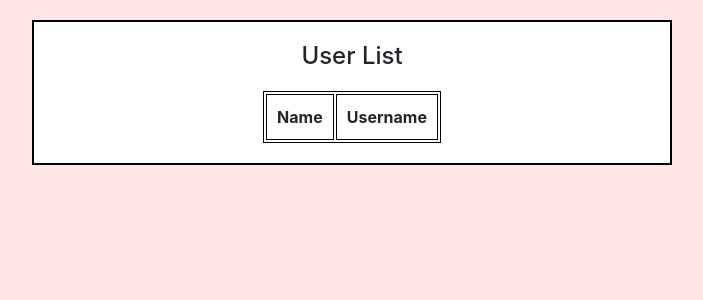
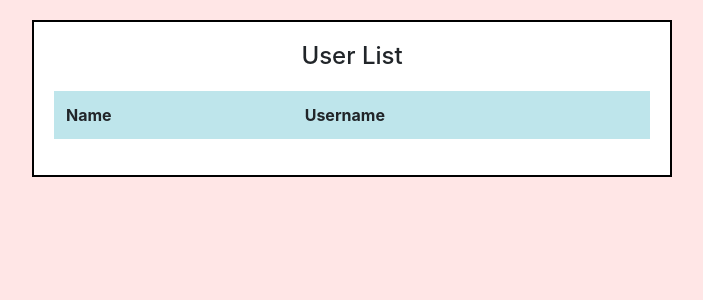
Before and after one commit to decapitator007/CodeHub, a Django app: page /list/ in a window 1280 px wide. Shown: the part 161-461 px from the top of the page, without its empty margins (288-991 px from the left). Run offline with Django 3.2, Linux system fonts and the light colour scheme; lists and menus that the app fills with data are empty; some libraries are stand-ins or nearby versions.

Commit message:
Table Styling

```diff
--- a/CodeHub/forms.py
+++ b/CodeHub/forms.py
@@ -15,9 +15,9 @@ class QForm(forms.ModelForm):
     class Meta:
         model=Question
         fields=('content',)
-        labels={'content':'Your Question'}
+        labels={'content':''}
 class AForm(forms.ModelForm):
     class Meta:
         model=Answer
         fields=('content',)
-        labels={'content':'Your Answer'}
+        labels={'content':''}
--- a/CodeHub/static/css/style.css
+++ b/CodeHub/static/css/style.css
@@ -91,17 +91,10 @@ hr{
 table{
   margin:auto;
   margin-top:20px;
-  border:1px solid black;
-  border-collapse:separate;
 }
 td{
-  border:1px solid black;
-  border-collapse:separate;
   padding:10px;
 }
 th{
-  border:1px solid black;
-  border-collapse:separate;
   padding:10px;
-  text-align:center;
 }
--- a/CodeHub/templates/CodeHub/list.html
+++ b/CodeHub/templates/CodeHub/list.html
@@ -2,8 +2,8 @@
 {%block content%}
 <div class="content">
     <h4>User List</h4>
-    <table>
-        <thead>
+    <table class="table table-striped table-hover table-borderless">
+        <thead class="table-info">
             <tr>
                 <th>Name</th>
                 <th>Username</th>
--- a/CodeHub/templates/CodeHub/new_ques.html
+++ b/CodeHub/templates/CodeHub/new_ques.html
@@ -1,7 +1,7 @@
 {%extends 'CodeHub/form_base.html'%}
 {%block content%}
 <div class="content">
-    <h4>Ask a Question</h4>
+    <h4>Ask a Question</h4><br>
     <form method="POST" class="content-form">
         {%csrf_token%}
         {{form.as_p}}
--- a/CodeHub/templates/CodeHub/profile.html
+++ b/CodeHub/templates/CodeHub/profile.html
@@ -2,7 +2,7 @@
 {%block content%}
 <div class="content">
     <h4>User Details</h4>
-    <table>
+    <table class="table table-striped table-hover table-borderless">
         <tbody>
             <tr>
                 <td><b>Name</b></td>
--- a/CodeHub/views.py
+++ b/CodeHub/views.py
@@ -31,13 +31,11 @@ def schedule(request):
     list2=[]
     list3=[]
     list4=[]
-    list5=[]
     list=[]
     kontests("https://kontests.net/api/v1/codeforces",list1)
     kontests("https://kontests.net/api/v1/code_chef",list2)
     kontests("https://kontests.net/api/v1/leet_code",list3)
     kontests("https://kontests.net/api/v1/kick_start",list4)
-    kontests("https://kontests.net/api/v1/at_coder",list5)
     for i in list1:
         i['site']='Codeforces'
         list.append(i)
@@ -49,9 +47,6 @@ def schedule(request):
         list.append(i)
     for i in list4:
         i['site']='Kickstart'
-        list.append(i)
-    for i in list5:
-        i['site']='Atcoder'
         list.append(i)
     list.sort(key=myFunc)
     return render(request,'CodeHub/schedule.html',{'list':list})
```
Also changed, not shown: CodeHub/templates/CodeHub/schedule.html (+3 -5 lines), CodeHub/static/images/ac.png (deleted), CodeHub/static/images/cf.png, CodeHub/static/images/chef.jpg (deleted), CodeHub/static/images/chef.png (added), CodeHub/static/images/lc.png.
